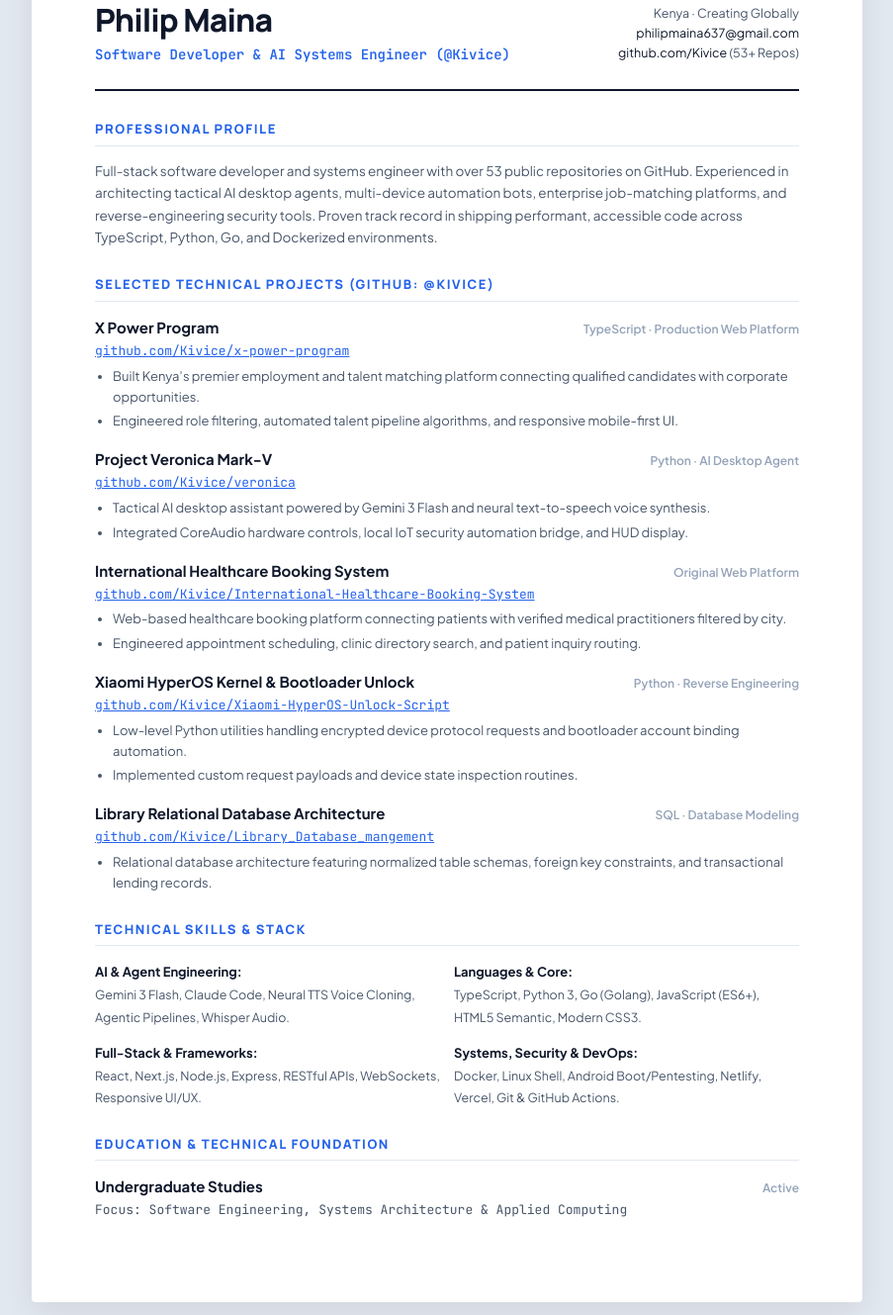
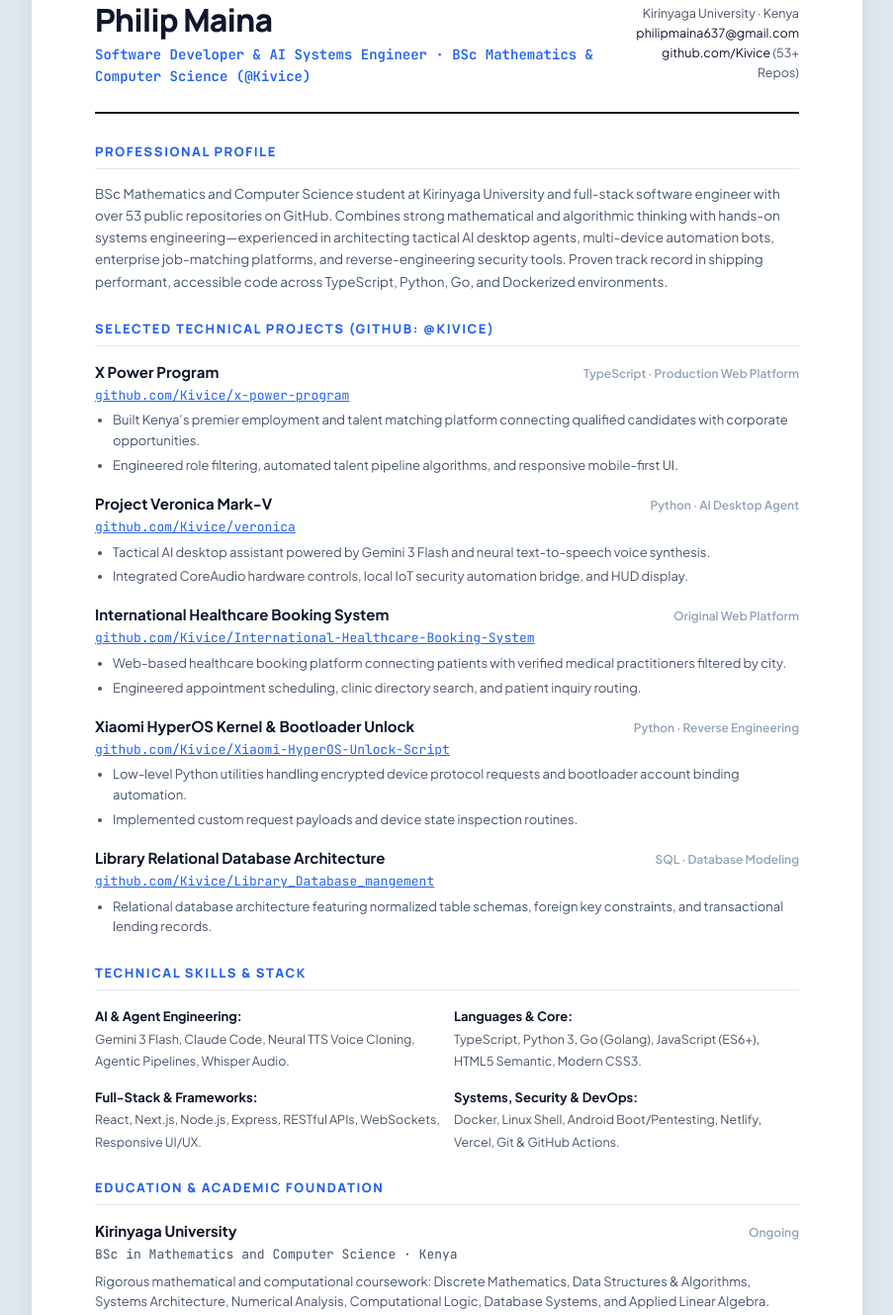
Before and after one commit to Kivice/Kivice.github.io, a plain HTML site: page resume.html in a window 1280 px wide. Shown: the part 152-1481 px from the top of the page at 99% size, without its empty margins (188-1091 px from the left). Drawn offline with Linux system fonts and the light colour scheme.

Commit message:
feat: Add Kirinyaga University BSc Mathematics & Computer Science credentials across all portfolio views

```diff
--- a/js/template.js
+++ b/js/template.js
@@ -23,7 +23,8 @@ document.addEventListener("DOMContentLoaded", () => {
   const termButtons = document.querySelectorAll("[data-term-cmd]");
 
   const terminalResponses = {
-    "whoami": "Philip Maina (@Kivice) | Systems Builder & Full-Stack AI Engineer based in Kenya.",
+    "whoami": "Philip Maina (@Kivice) | BSc Mathematics & Computer Science at Kirinyaga University | Systems Builder & Full-Stack AI Engineer based in Kenya.",
+    "education": "Kirinyaga University — BSc Mathematics and Computer Science. Combining computational logic, algorithmic optimization, discrete mathematics, and software architecture.",
     "skills": "AI: Gemini 3 Flash, Claude Code, Neural TTS | Languages: TypeScript, Python, Go, JS | Tools: Docker, Reverse Engineering, Linux.",
     "veronica": "Project Veronica Mark-V: Stark-inspired tactical desktop AI agent featuring low-latency voice, CoreAudio, and IoT security automation.",
     "contact": "Email: philipmaina637@gmail.com | GitHub: github.com/Kivice (53+ repos) | Status: Open for technical contracts & roles.",
--- a/resume.html
+++ b/resume.html
@@ -282,10 +282,10 @@
       <header class="resume-header">
         <div>
           <h1 class="name">Philip Maina</h1>
-          <p class="headline">Software Developer &amp; AI Systems Engineer (@Kivice)</p>
+          <p class="headline">Software Developer &amp; AI Systems Engineer · BSc Mathematics &amp; Computer Science (@Kivice)</p>
         </div>
         <div class="contact-details">
-          <div>Kenya · Creating Globally</div>
+          <div>Kirinyaga University · Kenya</div>
           <div><a href="mailto:philipmaina637@gmail.com">philipmaina637@gmail.com</a></div>
           <div><a href="https://github.com/Kivice" target="_blank">github.com/Kivice</a> (53+ Repos)</div>
         </div>
@@ -295,7 +295,7 @@
       <section class="resume-section">
         <h2 class="section-heading">Professional Profile</h2>
         <p style="color: var(--ink-muted); font-size: 13.5px; line-height: 1.65;">
-          Full-stack software developer and systems engineer with over 53 public repositories on GitHub. Experienced in architecting tactical AI desktop agents, multi-device automation bots, enterprise job-matching platforms, and reverse-engineering security tools. Proven track record in shipping performant, accessible code across TypeScript, Python, Go, and Dockerized environments.
+          BSc Mathematics and Computer Science student at Kirinyaga University and full-stack software engineer with over 53 public repositories on GitHub. Combines strong mathematical and algorithmic thinking with hands-on systems engineering—experienced in architecting tactical AI desktop agents, multi-device automation bots, enterprise job-matching platforms, and reverse-engineering security tools. Proven track record in shipping performant, accessible code across TypeScript, Python, Go, and Dockerized environments.
         </p>
       </section>
 
@@ -388,13 +388,16 @@
 
       <!-- Education & Foundation -->
       <section class="resume-section">
-        <h2 class="section-heading">Education &amp; Technical Foundation</h2>
+        <h2 class="section-heading">Education &amp; Academic Foundation</h2>
         <div class="entry">
           <div class="entry-header">
-            <span class="entry-title">Undergraduate Studies</span>
-            <span class="entry-date">Active</span>
+            <span class="entry-title">Kirinyaga University</span>
+            <span class="entry-date">Ongoing</span>
           </div>
-          <div class="entry-subtitle">Focus: Software Engineering, Systems Architecture &amp; Applied Computing</div>
+          <div class="entry-subtitle">BSc in Mathematics and Computer Science · Kenya</div>
+          <p class="entry-desc" style="margin-top: 6px; font-size: 13px; color: var(--ink-muted); line-height: 1.55;">
+            Rigorous mathematical and computational coursework: Discrete Mathematics, Data Structures &amp; Algorithms, Systems Architecture, Numerical Analysis, Computational Logic, Database Systems, and Applied Linear Algebra.
+          </p>
         </div>
       </section>
     </main>
```
Also changed, not shown: index.html (+2 -2 lines), template.html (+3 -2 lines), 2 other files.
